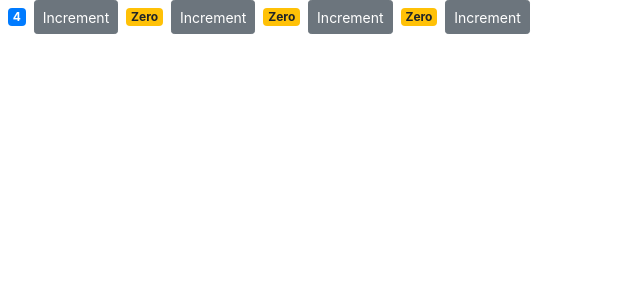
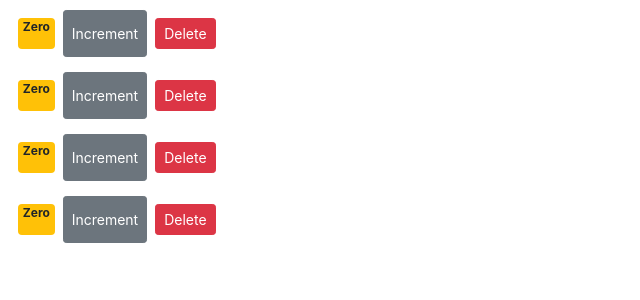
Before and after one commit to faustologic/counter-app, a React (Create React App) app: page / in a window 1280 px wide. Shown: the top 300 px of the page, without its empty margins (0-640 px from the left). Built offline with nearby package versions, Linux system fonts and the light colour scheme.

Commit message:
delete button added
We need to prepared the method function, to delete a counter line

```diff
--- a/src/components/counter.jsx
+++ b/src/components/counter.jsx
@@ -19,9 +19,15 @@ class Counter extends Component {
   };
 
   render() {
+    const counterStyle = {
+      display: "flex",
+      margin: "5px",
+      padding: "5px",
+    };
+
     return (
       // With Reac.Frangement, we can avoid the other div tag on the Body
-      <React.Fragment>
+      <div style={counterStyle}>
         <span className={this.getBadgeClasses()}>{this.formatValue()}</span>
         <button
           onClick={() => this.handleIncrement({ id: 1 })} //We modified the statement to use an arrow function, and add a property object with an id.
@@ -29,7 +35,13 @@ class Counter extends Component {
         >
           Increment
         </button>
-      </React.Fragment>
+        <button
+          onClick={this.props.onDelete} // This is how we called a props method from a parent to a child
+          className="btn btn-danger btn-sm m-2"
+        >
+          Delete
+        </button>
+      </div>
     );
   }
 
--- a/src/components/counters.jsx
+++ b/src/components/counters.jsx
@@ -5,21 +5,29 @@ import Counter from "./counter";
 class Counters extends Component {
   state = {
     counters: [
-      { id: 1, value: 4 },
+      // The component that owns that piece of "state", should be the one modifing it, we delete or add a count line in this Counters component. So here on this component we have to create a method called handleDelete and pass it as a props to the Counter componente as a onDelete props.
+      { id: 1, value: 0 },
       { id: 2, value: 0 },
       { id: 3, value: 0 },
       { id: 4, value: 0 },
     ],
   };
+
+  handleDelete = () => {
+    console.log("handle event called!");
+  };
+
   render() {
-    const counterStyle = {
-      display: "flex",
-    };
-
     return (
-      <div style={counterStyle}>
+      <div>
         {this.state.counters.map((counter) => (
-          <Counter key={counter.id} value={counter.value} id={counter.id} />
+          <Counter
+            // This are the counter props
+            key={counter.id}
+            onDelete={this.handleDelete}
+            value={counter.value}
+            id={counter.id}
+          />
         ))}
       </div>
     );
```
